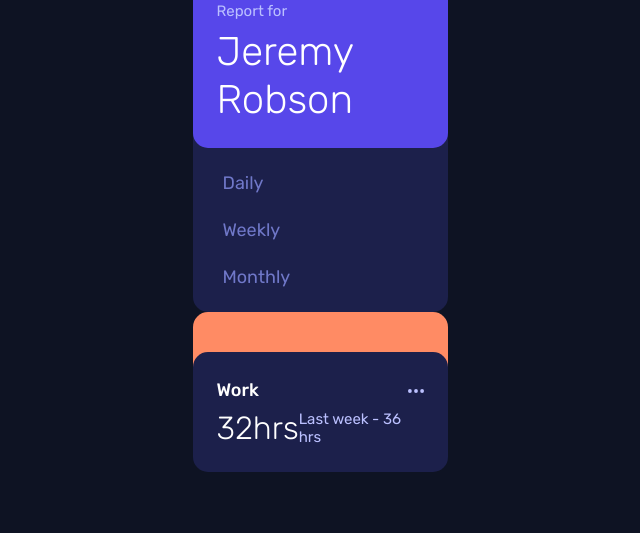
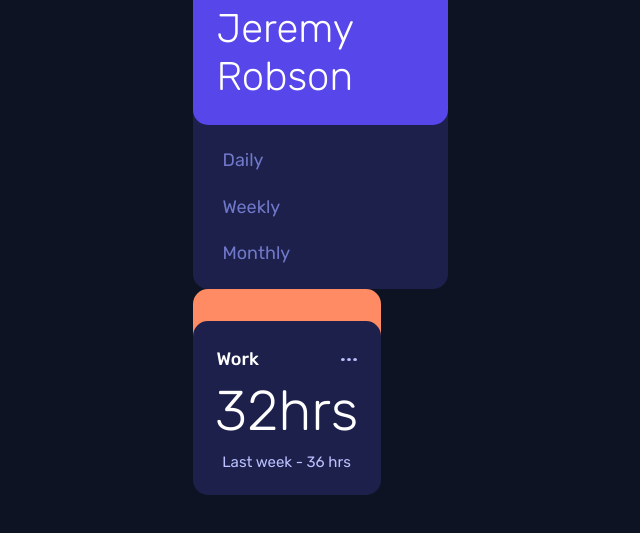
Before and after one commit to CharlieCastleWeb/fem--time-tracking-dashboard, a website built with Vite: page index.html in a window 1280 px wide. Shown: the part 223-756 px from the top of the page, without its empty margins (320-960 px from the left). Built offline with nearby package versions, Linux system fonts and the light colour scheme; files whose address does not match are found by name.

Commit message:
feat: add activity card desktop styles

```diff
--- a/src/styles/components/_activity-card.scss
+++ b/src/styles/components/_activity-card.scss
@@ -2,12 +2,18 @@
 
 .activity-card {
   background-color: $c-orange-300;
+  background-image: url("public/images/icon-work.svg");
+  background-position: 93% -12%;
+  background-repeat: no-repeat;
   border-radius: $border-radius-md $border-radius-md $border-radius-xl
     $border-radius-xl;
   padding-top: $spacing-500;
-  background-image: url("public/images/icon-work.svg");
-  background-repeat: no-repeat;
-  background-position: 93% -12%;
+  @media (min-width: $breakpoint-sm) {
+    background-position: 93% -5%;
+    background-size: 32%;
+    max-width: $activity-card-max-width;
+    padding-top: $spacing-400;
+  }
 }
 
 .activity-card__body {
@@ -17,9 +23,9 @@
 }
 
 .activity-card__header {
+  align-items: center;
   display: flex;
   justify-content: space-between;
-  align-items: center;
   margin-top: $spacing-50;
 }
 
@@ -33,29 +39,32 @@
   border: none;
   cursor: pointer;
   font-size: $font-size-lg;
+  height: $spacing-200;
   padding: 0;
   width: $spacing-200;
-  height: $spacing-200;
 }
 
 .activity-card__menu-icon {
 }
 
 .activity-card__times {
+  align-items: center;
   display: flex;
   justify-content: space-between;
-  align-items: center;
   margin-top: $spacing-100;
+  @media (min-width: $breakpoint-sm) {
+    flex-direction: column;
+    gap: $spacing-100;
+  }
 }
 
 .activity-card__current-time {
   @include text-preset-3;
   color: $c-white;
-}
-
-.activity-card__current-hours {
-  // @include text-preset-3;
-  // color: $c-white;
+  @media (min-width: $breakpoint-sm) {
+    @include text-preset-1;
+    align-items: start;
+  }
 }
 
 .activity-card__previous-time {
--- a/src/styles/settings/_root.scss
+++ b/src/styles/settings/_root.scss
@@ -1,2 +1,4 @@
 $main-layout-tablet-width: 612px;
 $main-layout-desktop-width: 255px;
+
+$activity-card-max-width: 188px;
```
